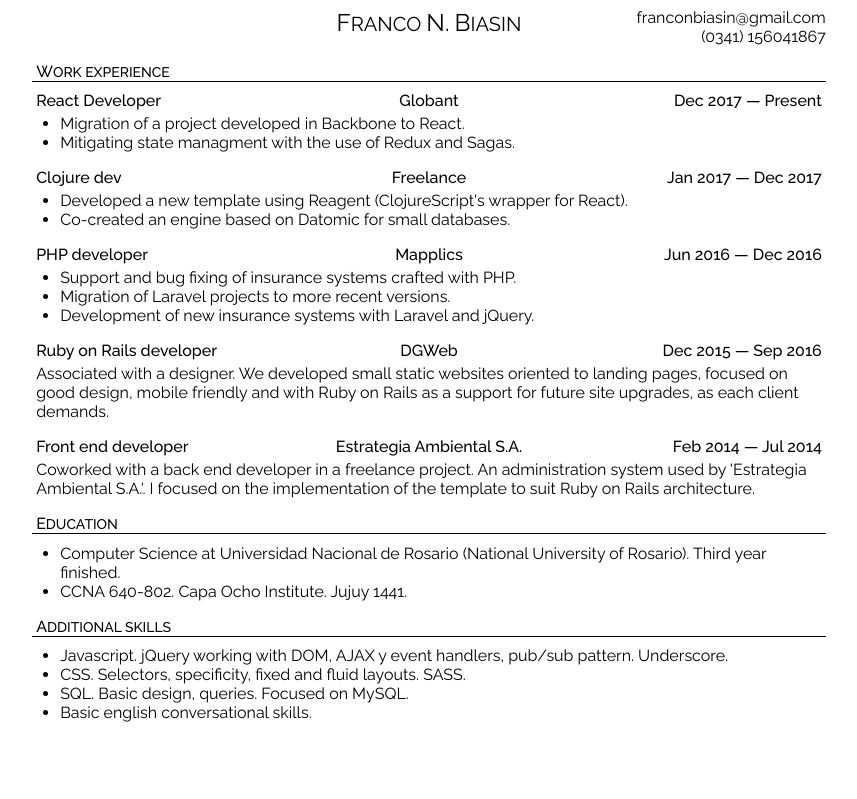
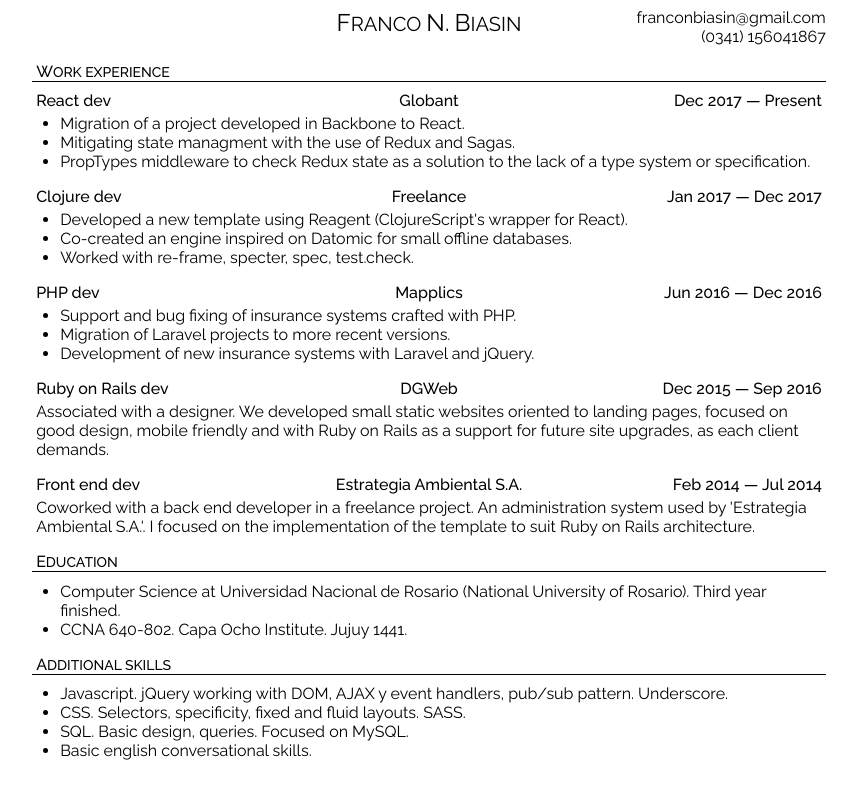
Before and after one commit to frankitox/frankitox.github.io, a Jekyll site: the page built from resume/index.html, in a window 1280 px wide. Shown: the top 799 px of the page, without its empty margins (211-1068 px from the left). Built offline with Jekyll 4.4.1, drawn with Linux system fonts in a browser that asks for light colours.

Commit message:
little tweaks to the resume

```diff
--- a/resume/index.html
+++ b/resume/index.html
@@ -19,7 +19,7 @@
 
   <div class="subsection">
     <div class="tryptic">
-      <div class="fst">React Developer</div>
+      <div class="fst">React dev</div>
       <div class="snd">Globant</div>
       <div class="trd">Dec 2017 — Present</div>
     </div>
@@ -27,6 +27,7 @@
       <ul>
         <li>Migration of a project developed in Backbone to React.</li>
         <li>Mitigating state managment with the use of Redux and Sagas.</li>
+        <li>PropTypes middleware to check Redux state as a solution to the lack of a type system or specification.</li>
       </ul>
     </div>
   </div>
@@ -40,14 +41,15 @@
     <div class="content">
       <ul>
         <li>Developed a new template using Reagent (ClojureScript's wrapper for React).</li>
-        <li>Co-created an engine based on Datomic for small databases.</li>
+        <li>Co-created an engine inspired on Datomic for small offline databases.</li>
+        <li>Worked with re-frame, specter, spec, test.check.</li>
       </ul>
     </div>
   </div>
 
   <div class="subsection">
     <div class="tryptic">
-      <div class="fst">PHP developer</div>
+      <div class="fst">PHP dev</div>
       <div class="snd">Mapplics</div>
       <div class="trd">Jun 2016 — Dec 2016</div>
     </div>
@@ -62,7 +64,7 @@
 
   <div class="subsection">
     <div class="tryptic">
-      <div class="fst">Ruby on Rails developer</div>
+      <div class="fst">Ruby on Rails dev</div>
       <div class="snd">DGWeb</div>
       <div class="trd">Dec 2015 — Sep 2016</div>
     </div>
@@ -73,7 +75,7 @@
 
   <div class="subsection">
     <div class="tryptic">
-      <div class="fst">Front end developer</div>
+      <div class="fst">Front end dev</div>
       <div class="snd">Estrategia Ambiental S.A.</div>
       <div class="trd">Feb 2014 — Jul 2014</div>
     </div>
```
